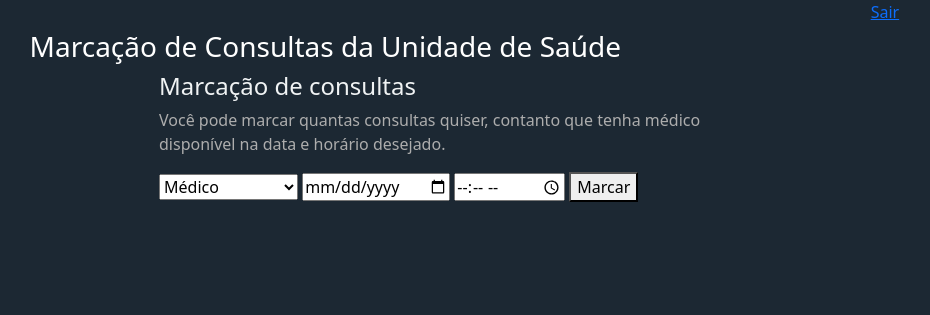
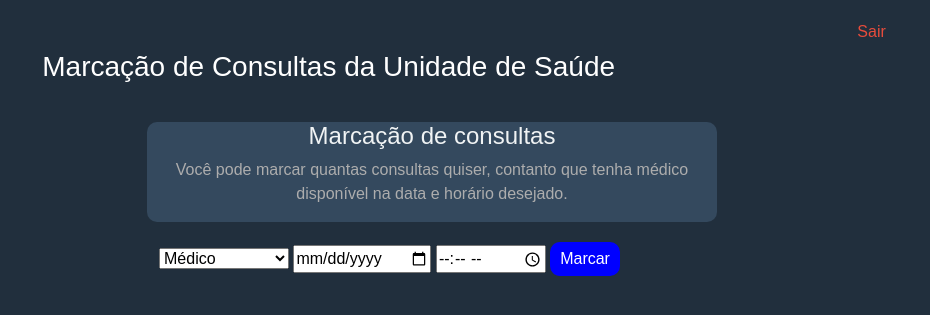
Before and after one commit to 4Jandr3x/projeto_web, a PHP site: page /areaLogada.html in a window 1280 px wide. Shown: the top 315 px of the page, without its empty margins (208-1138 px from the left). Run offline with PHP 8.4, Linux system fonts and the light colour scheme.

Commit message:
Update conf.css

```diff
--- a/conf.css
+++ b/conf.css
@@ -1,8 +1,62 @@
-body {
-  background-color: #1c2833;
-  color: #f0f3f4;
+body{
+    background-color: #212f3d;
+    font-family: Arial, sans-serif;
+    margin: auto;
+    padding: 20px;
 }
 
+.consulta-card {
+    border: 1px solid #ccc;
+    padding: 10px;
+    margin: 10px 0;
+    color: white;
+    display: flex;
+    justify-content: space-between;
+    align-items: center;
+}
+
+button {
+    background-color: blue;
+    color: white;
+    border: none;
+    border-radius: 10px;
+    padding: 5px 10px;
+    cursor: pointer;
+    }
+
+.delete-btn {
+    background-color: red;
+    border-radius: 10px;
+   }
+
+.titulo {
+ margin-top: 30px;
+ margin-bottom: 20px;
+ text-align: center;
+ background-color: #34495e;
+ color: #f0f3f4;
+ border-radius: 10px;
+}
+
+
 .myForm {
- margin-top: 30px;
+ color:#000;
 }
+
+
+.emFormConf {
+    text-decoration: none;
+    color: #58d68d;
+    font-size: 11px;
+}
+
+.emFormConf:hover {
+    text-decoration: underline;
+    color: #f0f3f4;
+    font-size: 11px;
+}
+
+.sair{
+    text-decoration: none;
+    color: #e74c3c;
+}
```
